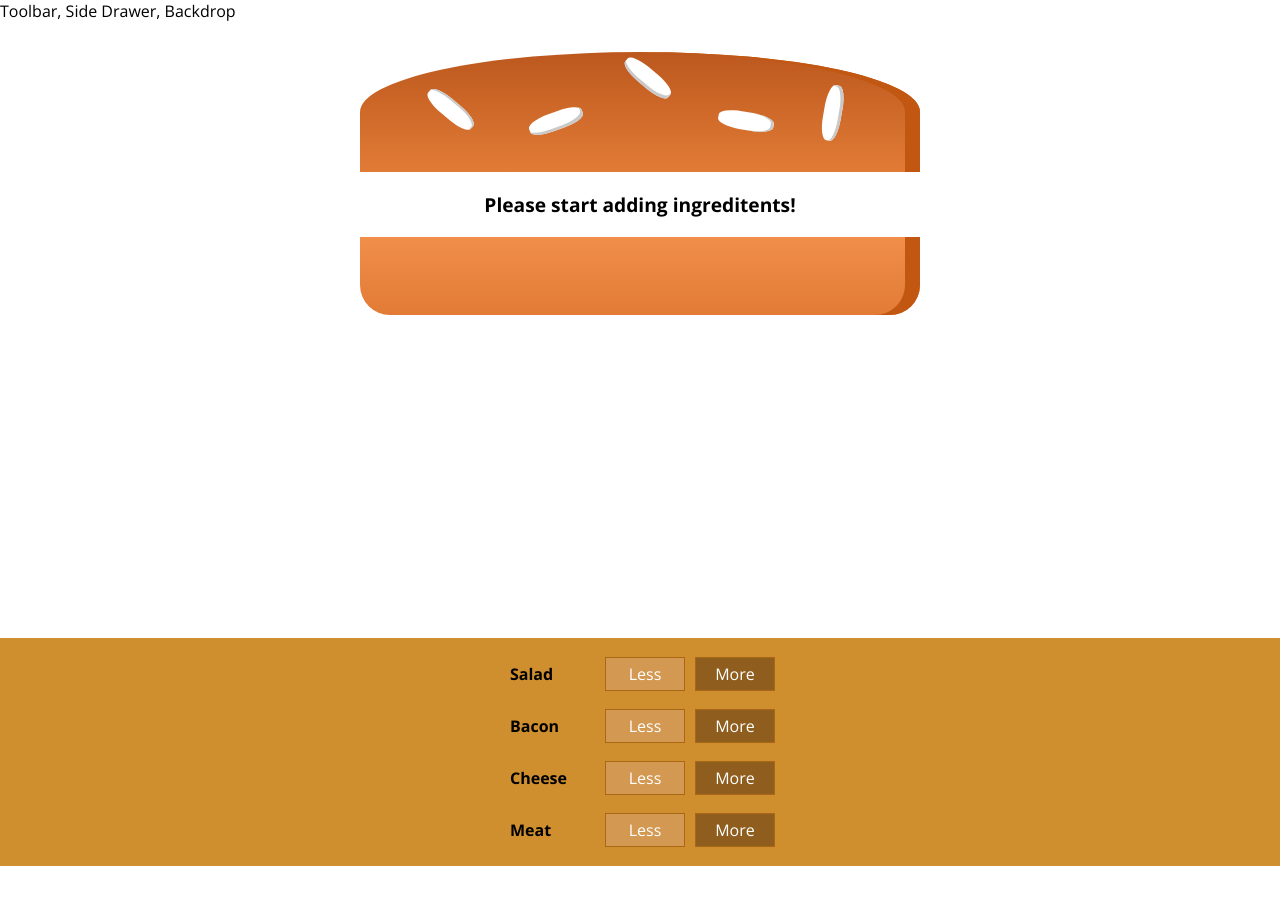
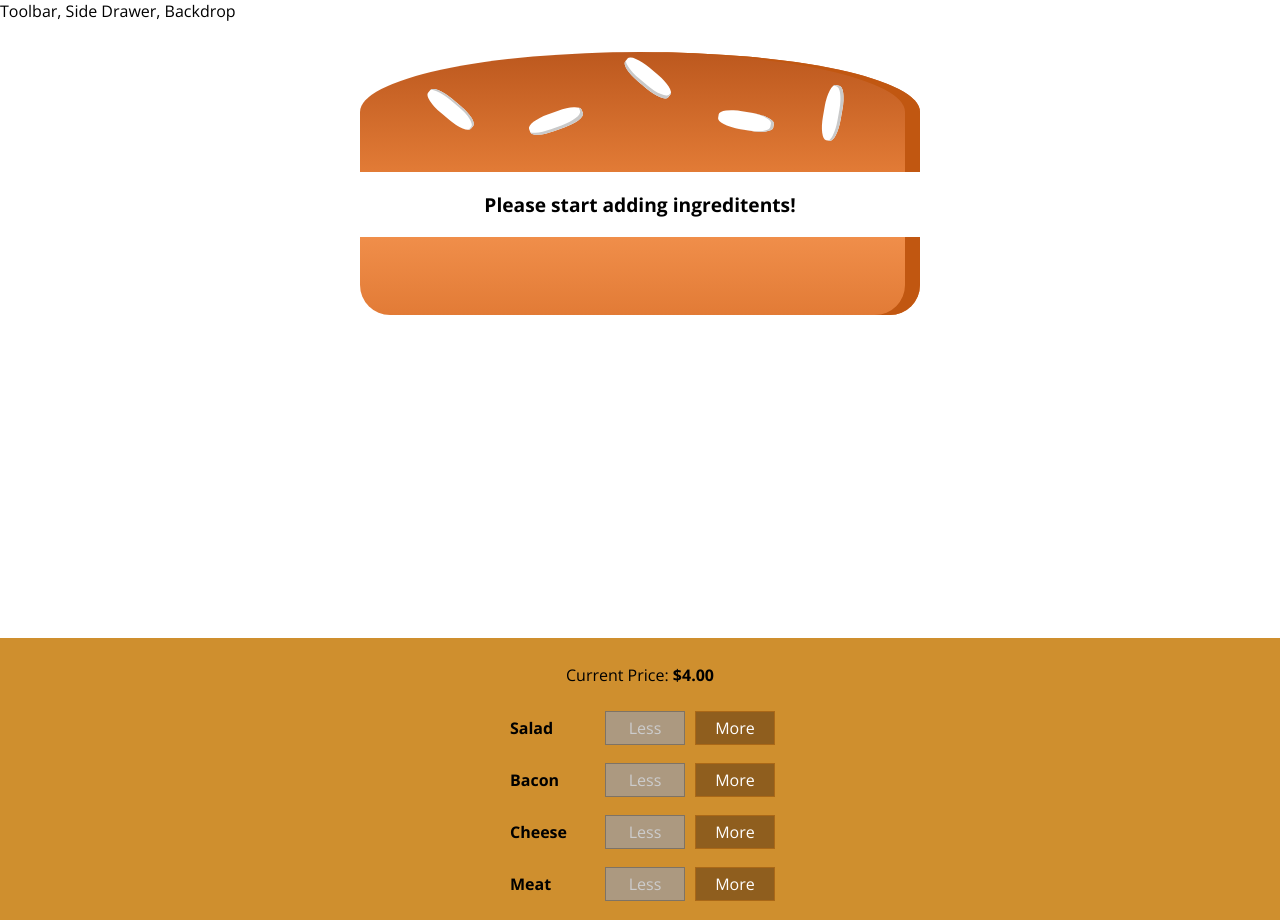
Before and after one commit to alexyap1205/burger-builder-react, a React app: page / in a window 1280 px wide. Before the commit the page ends 866 px from the top, so only its background shows below. Built offline with nearby package versions, Linux system fonts and the light colour scheme.

Commit message:
burger builder control

```diff
--- a/src/components/Burger/BuildControls/BuildControl/BuildControl.js
+++ b/src/components/Burger/BuildControls/BuildControl/BuildControl.js
@@ -4,7 +4,7 @@ import classes from './BuildControl.css';
 const buildControl = (props) => (
     <div className={classes.BuildControl}>
         <div className={classes.Label}>{props.label}</div>
-        <button className={classes.Less}>Less</button>
+        <button className={classes.Less} onClick={props.removed} disabled={props.disabled}>Less</button>
         <button className={classes.More} onClick={props.added}>More</button>
     </div>
 );
--- a/src/components/Burger/BuildControls/BuildControls.js
+++ b/src/components/Burger/BuildControls/BuildControls.js
@@ -11,11 +11,14 @@ const controls = [
 
 const buildControls = (props) => {
     return <div className={classes.BuildControls}>
+        <p>Current Price: <strong>${props.price.toFixed(2)}</strong></p>
         {controls.map(ctrl => (
             <BuildControl
                 key={ctrl.label}
                 label={ctrl.label}
-                added={() => props.ingredientAdded(ctrl.type)}/>
+                added={() => props.ingredientAdded(ctrl.type)}
+                removed={() => props.ingredientRemoved(ctrl.type)}
+                disabled={props.disabled[ctrl.type]}/>
         ))}
     </div>
 };
--- a/src/containers/BurgerBuilder/BurgerBuilder.js
+++ b/src/containers/BurgerBuilder/BurgerBuilder.js
@@ -36,16 +36,39 @@ class BurgerBuilder extends Component {
         });
     };
 
-    removeIngredientHAndler = (type) => {
+    removeIngredientHandler = (type) => {
+        const oldCount = this.state.ingredients[type];
+        if (oldCount >= 1){
+            const updatedCount = oldCount - 1;
+            const  updatedIngredients = {
+                ...this.state.ingredients
+            };
+            updatedIngredients[type] = updatedCount;
+            const newPrice = this.state.totalPrice - INGREDIENT_PRICES[type];
 
+            this.setState({
+                ingredients: updatedIngredients,
+                totalPrice: newPrice
+            });
+        }
     };
 
     render() {
+        const disabledInfo = {
+            ...this.state.ingredients
+        };
+        for (let key in disabledInfo){
+            disabledInfo[key] = disabledInfo[key] <= 0;
+        }
+
         return (
             <Auxillary>
                 <Burger ingredients={this.state.ingredients}/>
                 <BuildControls
-                    ingredientAdded={this.addIngredientHandler}/>
+                    ingredientAdded={this.addIngredientHandler}
+                    ingredientRemoved={this.removeIngredientHandler}
+                    disabled={disabledInfo}
+                    price={this.state.totalPrice}/>
             </Auxillary>
         );
     }
```
